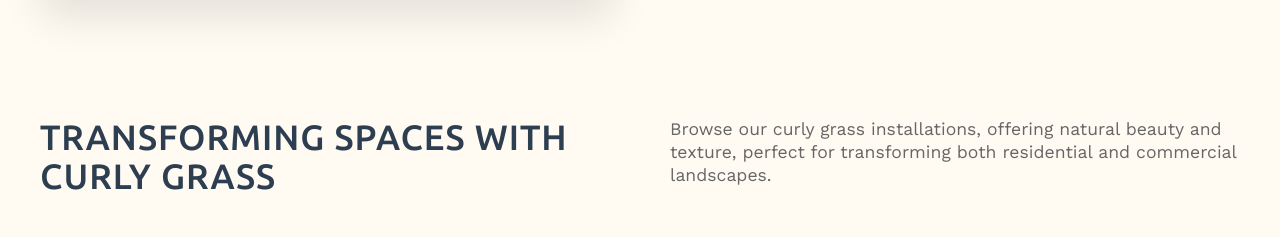
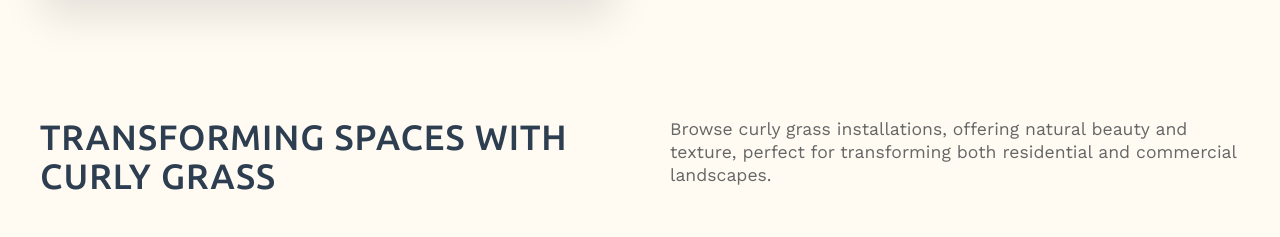
Before and after one commit to webtesting22/gaia-sanson-flooring, a Vue app: page /artificial-grass/curly-grass in a window 1280 px wide. Shown: the part 1343-1580 px from the top of the page. Built offline with nearby package versions, Linux system fonts and the light colour scheme; a web font is replaced by a local one.

Commit message:
Updated Content

```diff
--- a/src/components/OtherComponents/Categories/Layouts/DynamicArtificialPage/DynamicArtificialPage.vue
+++ b/src/components/OtherComponents/Categories/Layouts/DynamicArtificialPage/DynamicArtificialPage.vue
@@ -250,7 +250,7 @@ const grassTypesData = {
             }
         ],
         landscapeTitle: 'Explore Sports Grass Installations',
-        landscapeDescription: 'Explore our sports grass installations, engineered for durability, performance, and excellence across various sports fields.'
+        landscapeDescription: 'Explore sports grass installations, engineered for durability, performance, and excellence across various sports fields.'
     },
     'multisports-grass': {
         heading: 'Multisports Grass',
@@ -331,7 +331,7 @@ const grassTypesData = {
             }
         ],
         landscapeTitle: 'Transforming Spaces with Curly Grass',
-        landscapeDescription: 'Browse our curly grass installations, offering natural beauty and texture, perfect for transforming both residential and commercial landscapes.'
+        landscapeDescription: 'Browse curly grass installations, offering natural beauty and texture, perfect for transforming both residential and commercial landscapes.'
     }
 }
 
```
